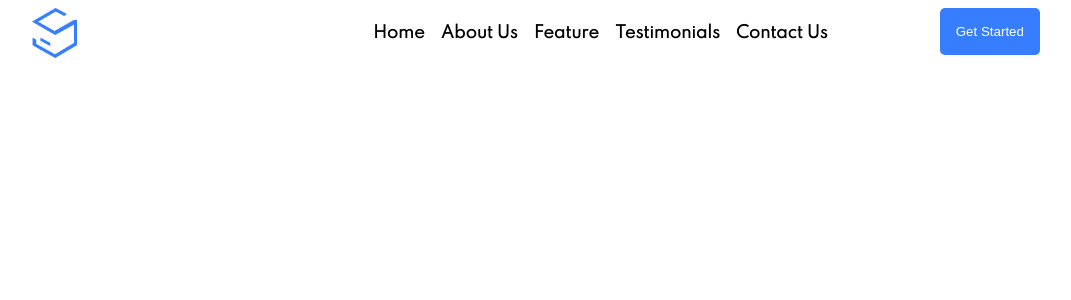
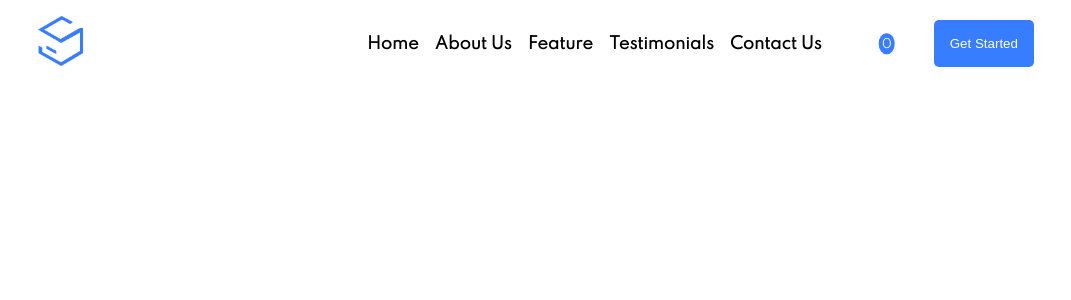
Before and after one commit to PaoloPascucci/proj-html-vuejs, a Vue app: page / in a window 1280 px wide. Shown: the top 300 px of the page, without its empty margins (104-1175 px from the left). Built offline with nearby package versions, Linux system fonts and the light colour scheme; the HTML template or start-up script is replaced by a standard one.

Commit message:
Add siteheader components

```diff
--- a/src/App.vue
+++ b/src/App.vue
@@ -30,6 +30,11 @@ export default {
 //   margin-top: 60px;
 // }
 @import url('https://fonts.googleapis.com/css2?family=Spartan:wght@400&display=swap');
+*{
+  margin: 0;
+  padding: 0;
+  box-sizing: border-box;
+}
 body{
   font-family: 'Spartan', sans-serif;
 }
--- a/src/components/siteHeader.vue
+++ b/src/components/siteHeader.vue
@@ -16,6 +16,7 @@
       <div class="search">
         <i class="fas fa-search"></i>
         <i class="fas fa-shopping-cart"></i>
+        <div class="number"><span>0</span></div>
       </div>
       <div class="button">
         <button class="get_started">Get Started</button>
@@ -29,37 +30,64 @@ export default {};
 </script>
 
 <style lang="scss">
-.header{
+.header {
+  margin: 1rem 0;
   display: flex;
   justify-content: space-around;
   .logo_head {
     height: 50px;
   }
-    .Dx_head{
+  .Dx_head {
     display: flex;
     flex-direction: row;
   }
-    ul{
+  .link {
+    margin-top: 1.2rem;
+    ul {
       display: flex;
       flex-direction: row;
-        li{
+      li {
         padding: 0 1rem 0 0;
         list-style: none;
-            a{
+        a {
           color: black;
           text-decoration: none;
           font-weight: bold;
         }
       }
     }
-    .search{
-    padding:1rem;
-    i{
-        padding:0 1rem;
+  }
+  .search {
+    padding: 1rem;
+    margin-top: 3px;
+
+    i {
+      padding: 0 1rem;
+      .fa-shopping-cart {
+          position: relative;
+          z-index: 1;
       }
     }
-
-    .get_started{
+    .number {
+      background-color: rgb(55, 125, 255);
+      color: white;
+      width: fit-content;
+      border-radius: 50%;
+      padding: 0.1rem;
+      position: absolute;
+      right: 20.8%;
+      top: 3.5%;
+      transform: translate(-100%, 25%);
+      font-size: 12px;
+      span {
+        margin: 1px;
+        vertical-align: sub;
+      }
+    }
+  }
+  .button {
+    margin: 4px 0;
+    .get_started {
       background-color: rgb(55, 125, 255);
       color: white;
       border: none;
@@ -67,4 +95,5 @@ justify-content: space-around;
       border-radius: 5px;
     }
   }
+}
 </style>
```
Lines whose indentation alone changed are shown as unchanged.
